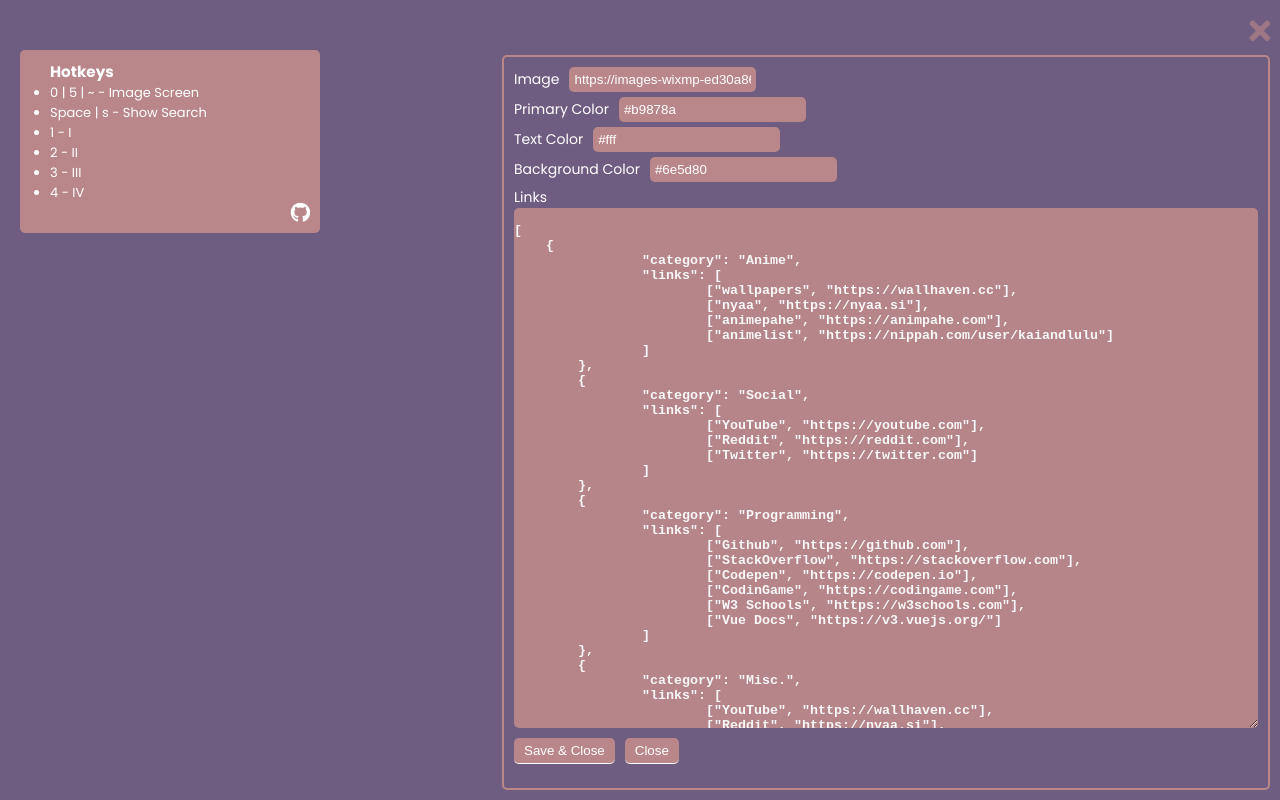
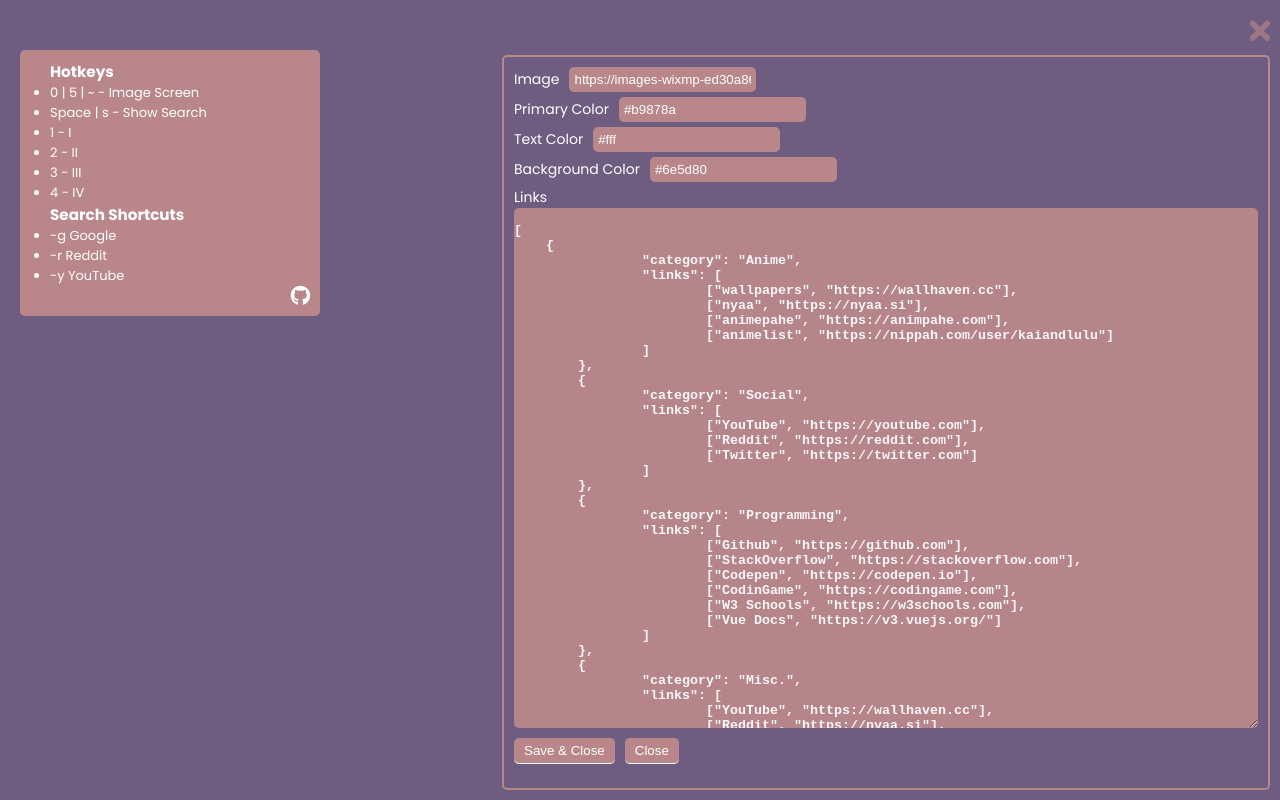
Before and after one commit to Luwuu/Prism_Startpage, a Vue app: page / in a window 1280 px wide. Both pictures are taken after a click on the element 1255 px from the left and 32 px from the top of the page. Built offline with nearby package versions, Linux system fonts and the light colour scheme.

Commit message:
Search shortcuts added

```diff
--- a/src/components/Homepage/SearchBar.vue
+++ b/src/components/Homepage/SearchBar.vue
@@ -15,7 +15,7 @@
 
 <script>
 export default {
-	emits: ['diableHotkeys', 'enableHotkeys'],
+	emits: ["diableHotkeys", "enableHotkeys"],
 	mounted() {
 		//Arbitrary Code copied from some repo, will not worry about edit till later
 		String.prototype.replaceChars = function(character, replacement) {
@@ -34,44 +34,37 @@ export default {
 
 		function search(query) {
 			switch (query.substr(0, 2)) {
-				case '-g':
+				case "-g":
 					query = query.substr(3)
 					window.location =
-						'https://www.google.fr/search?q=' +
-						query.replaceChars(' ', '+')
+						"https://www.google.fr/search?q=" +
+						query.replaceChars(" ", "+")
 					break
 
-				case '-r':
+				case "-r":
 					query = query.substr(3)
 					window.location =
-						'https://www.reddit.com/search?q=' +
-						query.replaceChars(' ', '+')
+						"https://www.reddit.com/search?q=" +
+						query.replaceChars(" ", "+")
 					break
 
-				case '-y':
+				case "-y":
 					query = query.substr(3)
 					window.location =
-						'https://www.youtube.com/results?search_query=' +
-						query.replaceChars(' ', '+')
-					break
-
-				case '-k':
-					query = query.substr(3)
-					window.location =
-						'https://kissanime.ru/Anime/' +
-						query.replaceChars(' ', '%20')
+						"https://www.youtube.com/results?search_query=" +
+						query.replaceChars(" ", "+")
 					break
 				default:
 					window.location =
-						'https://duckduckgo.com/?q=' +
-						query.replaceChars('', '+')
+						"https://duckduckgo.com/?q=" +
+						query.replaceChars("", "+")
 			}
 		}
 
 		// search
-		const searchinput = document.querySelector('.search__bar')
+		const searchinput = document.querySelector(".search__bar")
 		if (searchinput) {
-			searchinput.addEventListener('keypress', function(event) {
+			searchinput.addEventListener("keypress", function(event) {
 				let key = event.keyCode
 				if (key == 13) {
 					let query = this.value
--- a/src/components/Settings/TheHotkeys.vue
+++ b/src/components/Settings/TheHotkeys.vue
@@ -8,6 +8,12 @@
 			<li class="card__list-item">2 - II</li>
 			<li class="card__list-item">3 - III</li>
 			<li class="card__list-item">4 - IV</li>
+		</ul>
+		<h3>Search Shortcuts</h3>
+		<ul class="card__list">
+			<li class="card__list-item">-g Google</li>
+			<li class="card__list-item">-r Reddit</li>
+			<li class="card__list-item">-y YouTube</li>
 		</ul>
 		<a href="https://github.com/Lu1uu/Prism_Startpage">
 			<i class="fab fa-github"></i>
```
